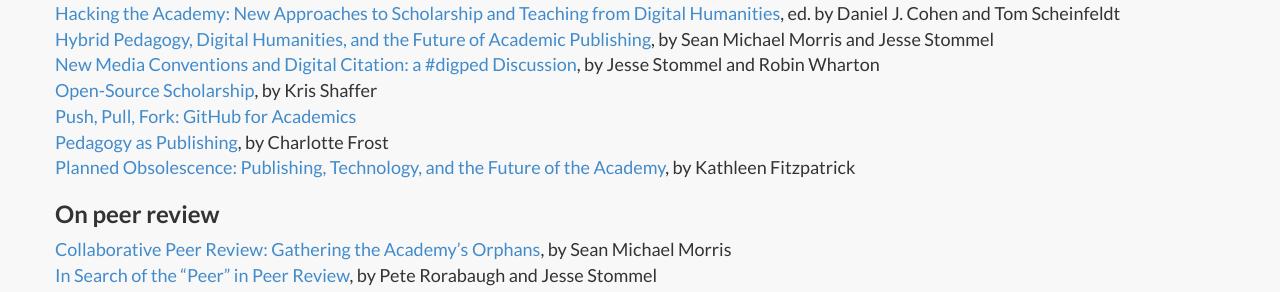
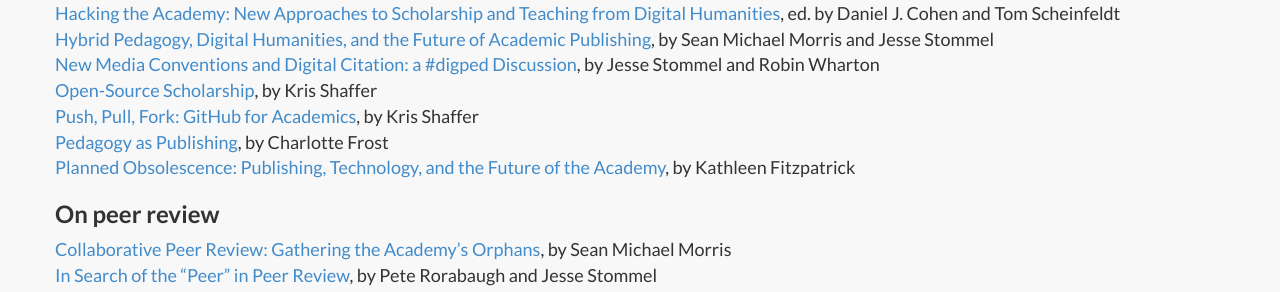
Before and after one commit to HybridPedagogyPublishing/HybridPedagogyPublishing.github.io, a Jekyll site: the page built from about.md, in a window 1280 px wide and 900 px high, scrolled down 1964 px. Shown: the part 155-447 px from the top of the window. Built offline with Jekyll 4.4.1, drawn with Linux system fonts in a browser that asks for light colours; nearby versions of some CDN libraries; library files that are not in the unit come from our copies; comment, search, counter and statistics services are not loaded.

```diff
--- a/about.md
+++ b/about.md
@@ -45,7 +45,7 @@
 [Hybrid Pedagogy, Digital Humanities, and the Future of Academic Publishing](http://www.hybridpedagogy.com/journal/hybrid-pedagogy-digital-humanities-future-academic-publishing/), by Sean Michael Morris and Jesse Stommel
 [New Media Conventions and Digital Citation: a #digped Discussion](http://www.hybridpedagogy.com/announcements/new-media-conventions-and-digital-citation-a-digped-discussion/), by Jesse Stommel and Robin Wharton
 [Open-Source Scholarship](http://www.hybridpedagogy.com/journal/open-source-scholarship/), by Kris Shaffer
-[Push, Pull, Fork: GitHub for Academics](http://www.hybridpedagogy.com/journal/push-pull-fork-github-for-academics/)
+[Push, Pull, Fork: GitHub for Academics](http://www.hybridpedagogy.com/journal/push-pull-fork-github-for-academics/), by Kris Shaffer
 [Pedagogy as Publishing](http://www.hybridpedagogy.com/journal/pedagogy-as-publishing/), by Charlotte Frost
 [Planned Obsolescence: Publishing, Technology, and the Future of the Academy](http://nyupress.org/books/9780814727881/), by Kathleen Fitzpatrick
 
```
